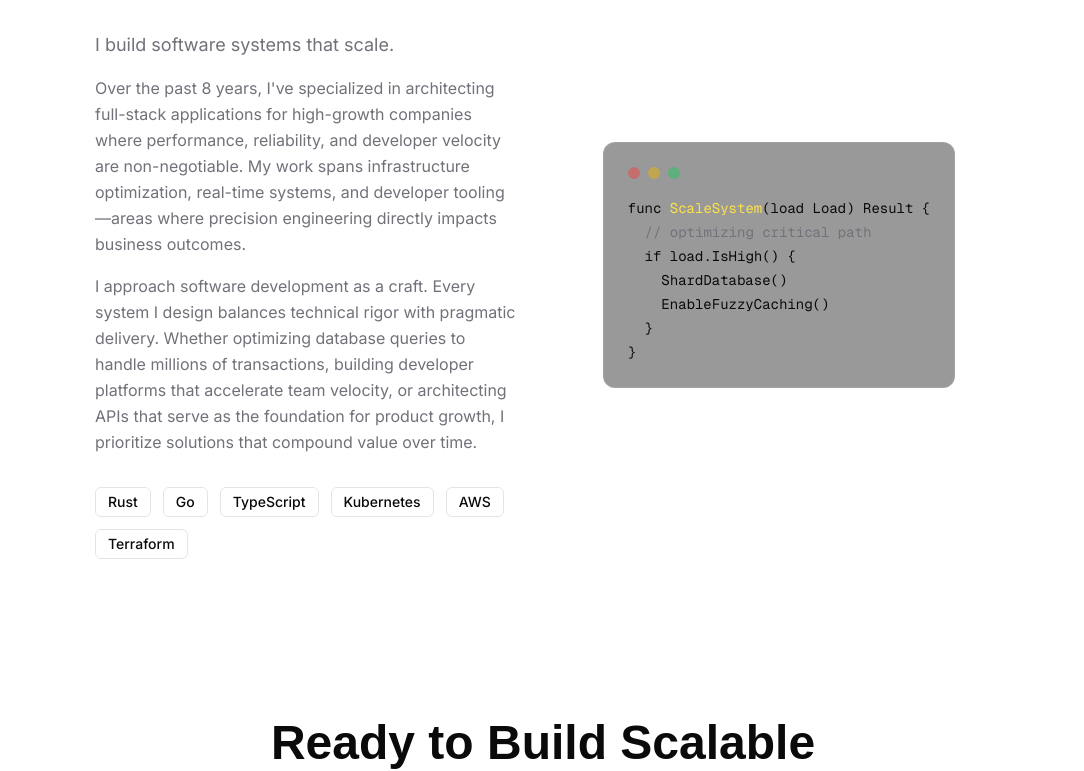
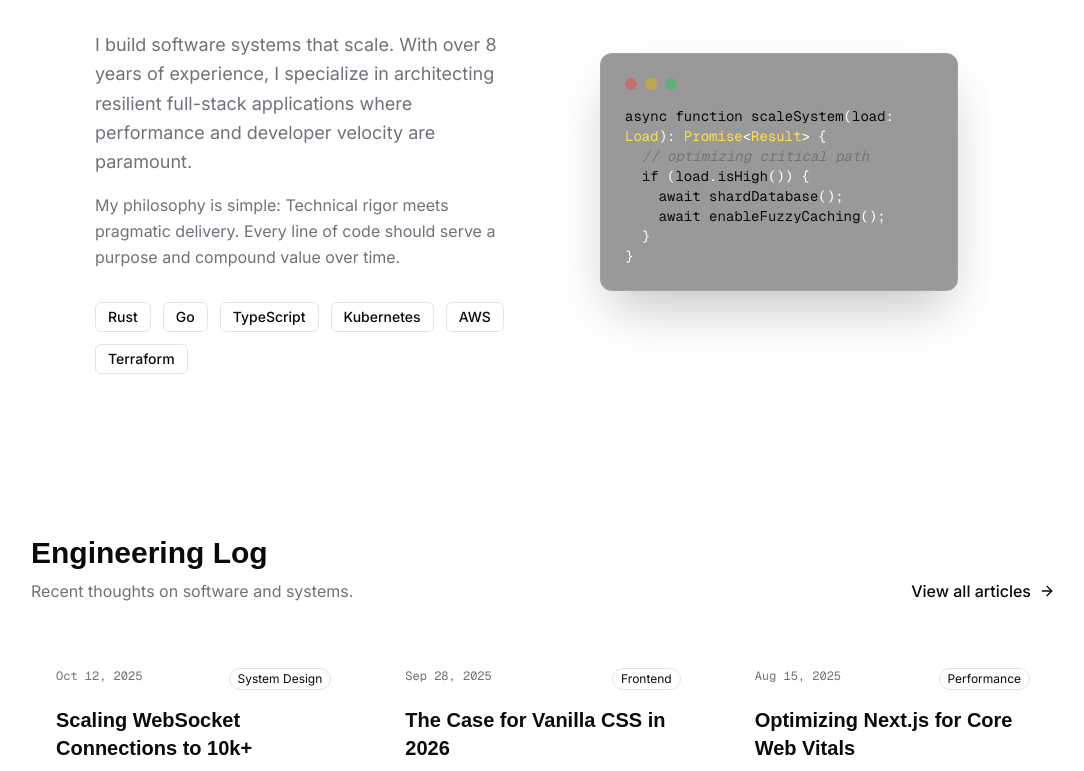
Before and after one commit to Nwachukwuchinedu/my-portfolio, a Next.js app in the folder portfolio-app/: page / in a window 1280 px wide. Shown: the part 1750-2521 px from the top of the page, without its empty margins (97-1181 px from the left). Built offline with nearby package versions, Linux system fonts and the light colour scheme; a web font is replaced by a local one.

Commit message:
feat: add About and Blog Preview sections to the homepage, including a portfolio link and footer.

```diff
--- a/portfolio-app/src/app/page.tsx
+++ b/portfolio-app/src/app/page.tsx
@@ -3,14 +3,30 @@ import { CaseStudiesSection } from "@/components/sections/case-studies";
 import { AboutSection } from "@/components/sections/about";
 import { ContactSection } from "@/components/sections/contact";
 import { UnevenGridBackground } from "@/components/ui/background-grid";
+import { BlogPreviewSection } from "@/components/sections/blog-preview";
+import Link from "next/link";
+import { ArrowRight } from "lucide-react";
 
 export default function Home() {
   return (
     <main className="flex min-h-screen flex-col items-center justify-between bg-background overflow-x-hidden selection:bg-cyan-500/30 selection:text-cyan-200">
       <UnevenGridBackground />
       <HeroSection />
-      <CaseStudiesSection />
+
+      {/* Case Studies Preview with "View All" link */}
+      <div className="relative w-full">
+        <CaseStudiesSection />
+        <div className="absolute bottom-10 left-0 w-full flex justify-center z-20 pointer-events-none">
+          {/* We want the button to be clickable, so pointer-events-auto */}
+          <Link href="/work" className="pointer-events-auto px-6 py-2 rounded-full border border-white/10 bg-black/50 backdrop-blur-md flex items-center gap-2 hover:bg-white/10 transition-colors text-sm font-medium">
+            View Full Portfolio <ArrowRight className="w-4 h-4" />
+          </Link>
+        </div>
+        {/* Add some padding bottom to section in general? CaseStudiesSection has py-20, so it's fine. */}
+      </div>
+
       <AboutSection />
+      <BlogPreviewSection />
       <ContactSection />
 
       {/* Simple Footer */}
--- a/portfolio-app/src/components/sections/about.tsx
+++ b/portfolio-app/src/components/sections/about.tsx
@@ -11,16 +11,13 @@ export function AboutSection() {
                     transition={{ duration: 0.8 }}
                     viewport={{ once: true }}
                 >
-                    <h2 className="text-3xl font-bold mb-6">Master Craftsman</h2>
+                    <h2 className="text-3xl font-bold mb-6 font-display">Master Craftsman</h2>
                     <div className="prose dark:prose-invert">
                         <p className="text-lg leading-relaxed text-muted-foreground">
-                            I build software systems that scale.
+                            I build software systems that scale. With over 8 years of experience, I specialize in architecting resilient full-stack applications where performance and developer velocity are paramount.
                         </p>
                         <p className="mt-4 leading-relaxed text-muted-foreground">
-                            Over the past 8 years, I&apos;ve specialized in architecting full-stack applications for high-growth companies where performance, reliability, and developer velocity are non-negotiable. My work spans infrastructure optimization, real-time systems, and developer tooling—areas where precision engineering directly impacts business outcomes.
-                        </p>
-                        <p className="mt-4 leading-relaxed text-muted-foreground">
-                            I approach software development as a craft. Every system I design balances technical rigor with pragmatic delivery. Whether optimizing database queries to handle millions of transactions, building developer platforms that accelerate team velocity, or architecting APIs that serve as the foundation for product growth, I prioritize solutions that compound value over time.
+                            My philosophy is simple: Technical rigor meets pragmatic delivery. Every line of code should serve a purpose and compound value over time.
                         </p>
                     </div>
 
@@ -38,28 +35,122 @@ export function AboutSection() {
                     whileInView={{ opacity: 1, scale: 1 }}
                     transition={{ duration: 0.8 }}
                     viewport={{ once: true }}
-                    className="relative h-[500px] w-full bg-gradient-to-br from-violet-500/10 to-cyan-500/10 rounded-2xl border border-white/10 overflow-hidden flex items-center justify-center p-8"
+                    className="relative h-[400px] w-full bg-gradient-to-br from-violet-500/10 to-cyan-500/10 rounded-2xl border border-white/10 overflow-hidden flex items-center justify-center p-8"
                 >
-                    {/* Abstract visual representation of systems */}
                     <div className="absolute inset-0 bg-grid-white/[0.02] bg-[size:32px_32px]" />
-                    <div className="relative z-10 p-6 bg-black/40 backdrop-blur-md rounded-xl border border-white/10 max-w-sm">
+                    <div className="relative z-10 p-6 bg-black/40 backdrop-blur-md rounded-xl border border-white/10 max-w-sm w-full shadow-2xl">
                         <div className="flex space-x-2 mb-4">
                             <div className="w-3 h-3 rounded-full bg-red-500/50" />
                             <div className="w-3 h-3 rounded-full bg-yellow-500/50" />
                             <div className="w-3 h-3 rounded-full bg-green-500/50" />
                         </div>
-                        <code className="text-sm font-mono text-cyan-300">
-                            <span className="text-violet-400">func</span> <span className="text-yellow-300">ScaleSystem</span>(load <span className="text-cyan-300">Load</span>) <span className="text-violet-400">Result</span> {"{"}<br />
-                            &nbsp;&nbsp;<span className="text-muted-foreground">// optimizing critical path</span><br />
-                            &nbsp;&nbsp;<span className="text-violet-400">if</span> load.IsHigh() {"{"}<br />
-                            &nbsp;&nbsp;&nbsp;&nbsp;ShardDatabase()<br />
-                            &nbsp;&nbsp;&nbsp;&nbsp;EnableFuzzyCaching()<br />
-                            &nbsp;&nbsp;{"}"}<br />
-                            {"}"}
-                        </code>
+                        <div className="text-sm font-mono text-cyan-300 min-h-[120px]">
+                            <TypewriterCode />
+                        </div>
                     </div>
                 </motion.div>
             </div>
         </section>
     )
 }
+
+function TypewriterCode() {
+    const codeString = `async function scaleSystem(load: Load): Promise<Result> {
+  // optimizing critical path
+  if (load.isHigh()) {
+    await shardDatabase();
+    await enableFuzzyCaching();
+  }
+  return { status: "optimized" };
+}`;
+
+    // Simple tokenizer for syntax highlighting
+    const getHighlightClass = (word: string) => {
+        if (["async", "function", "if", "return", "await"].includes(word)) return "text-violet-400";
+        if (["Load", "Promise", "Result"].includes(word)) return "text-yellow-300";
+        if (["scaleSystem", "shardDatabase", "enableFuzzyCaching", "isHigh"].includes(word)) return "text-cyan-300";
+        if (word.startsWith("//")) return "text-muted-foreground"; // content handles comments logic better below
+        if (word.startsWith('"')) return "text-green-400";
+        return "text-white";
+    };
+
+    // We split by segments to preserve colors, but animate chars
+    // Actually, easiest way for React + Framer "Typewriter" with colors:
+    // Render the full colored tree, but mask it with a revealing motion div?
+    // OR animate opacity of each character.
+    // Let's do char-by-char.
+
+    // Custom splitting logic to handle highlighted segments
+    // This is a simplified "manual" highlight approach for clarity/performance
+    const tokens = [
+        { text: "async", color: "text-violet-400" },
+        { text: " ", color: "text-white" },
+        { text: "function", color: "text-violet-400" },
+        { text: " ", color: "text-white" },
+        { text: "scaleSystem", color: "text-cyan-300" },
+        { text: "(", color: "text-white" },
+        { text: "load", color: "text-foreground" },
+        { text: ": ", color: "text-white" },
+        { text: "Load", color: "text-yellow-300" },
+        { text: ")", color: "text-white" },
+        { text: ": ", color: "text-white" },
+        { text: "Promise", color: "text-yellow-300" },
+        { text: "<", color: "text-white" },
+        { text: "Result", color: "text-yellow-300" },
+        { text: "> ", color: "text-white" },
+        { text: "{", color: "text-white" },
+        { text: "\n  ", color: "text-white" },
+        { text: "// optimizing critical path", color: "text-muted-foreground italic" },
+        { text: "\n  ", color: "text-white" },
+        { text: "if", color: "text-violet-400" },
+        { text: " ", color: "text-white" },
+        { text: "(", color: "text-white" },
+        { text: "load", color: "text-foreground" },
+        { text: ".", color: "text-white" },
+        { text: "isHigh", color: "text-cyan-300" },
+        { text: "()", color: "text-white" },
+        { text: ") ", color: "text-white" },
+        { text: "{", color: "text-white" },
+        { text: "\n    ", color: "text-white" },
+        { text: "await", color: "text-violet-400" },
+        { text: " ", color: "text-white" },
+        { text: "shardDatabase", color: "text-cyan-300" },
+        { text: "();", color: "text-white" },
+        { text: "\n    ", color: "text-white" },
+        { text: "await", color: "text-violet-400" },
+        { text: " ", color: "text-white" },
+        { text: "enableFuzzyCaching", color: "text-cyan-300" },
+        { text: "();", color: "text-white" },
+        { text: "\n  ", color: "text-white" },
+        { text: "}", color: "text-white" },
+        { text: "\n}", color: "text-white" },
+    ];
+
+    /*
+       To animate char by char, we flatten tokens into an array of characters with metadata
+    */
+    const chars = tokens.flatMap(token =>
+        token.text.split("").map(char => ({ char, color: token.color }))
+    );
+
+    return (
+        <div className="font-mono text-xs md:text-sm leading-relaxed whitespace-pre-wrap">
+            {chars.map((item, i) => (
+                <motion.span
+                    key={i}
+                    initial={{ opacity: 0 }}
+                    whileInView={{ opacity: 1 }}
+                    transition={{ duration: 0.01, delay: i * 0.03 }} // Fast typing speed
+                    className={item.color}
+                >
+                    {item.char}
+                </motion.span>
+            ))}
+            <motion.span
+                animate={{ opacity: [0, 1, 0] }}
+                transition={{ repeat: Infinity, duration: 0.8 }}
+                className="inline-block w-2 h-4 bg-cyan-400 ml-1 align-middle"
+            />
+        </div>
+    );
+}
--- /dev/null
+++ b/portfolio-app/src/components/sections/blog-preview.tsx
@@ -0,0 +1,62 @@
+"use client"
+import { motion } from "framer-motion";
+import { ArrowRight } from "lucide-react";
+import Link from "next/link";
+
+export function BlogPreviewSection() {
+    const posts = [
+        {
+            title: "Scaling WebSocket Connections to 10k+",
+            date: "Oct 12, 2025",
+            tag: "System Design"
+        },
+        {
+            title: "The Case for Vanilla CSS in 2026",
+            date: "Sep 28, 2025",
+            tag: "Frontend"
+        },
+        {
+            title: "Optimizing Next.js for Core Web Vitals",
+            date: "Aug 15, 2025",
+            tag: "Performance"
+        }
+    ];
+
+    return (
+        <section className="relative z-10 py-20 w-full px-4 border-t border-white/5">
+            <div className="max-w-5xl mx-auto">
+                <div className="flex flex-col md:flex-row md:items-end justify-between mb-10 gap-4">
+                    <div>
+                        <h2 className="text-3xl font-bold font-display mb-2">Engineering Log</h2>
+                        <p className="text-muted-foreground">Recent thoughts on software and systems.</p>
+                    </div>
+                    <Link href="/blog" className="flex items-center gap-2 text-cyan-400 hover:text-cyan-300 transition-colors font-medium group">
+                        View all articles <ArrowRight className="w-4 h-4 group-hover:translate-x-1 transition-transform" />
+                    </Link>
+                </div>
+
+                <div className="grid grid-cols-1 md:grid-cols-3 gap-6">
+                    {posts.map((post, i) => (
+                        <motion.a
+                            href="/blog"
+                            key={i}
+                            initial={{ opacity: 0, y: 20 }}
+                            whileInView={{ opacity: 1, y: 0 }}
+                            transition={{ duration: 0.5, delay: i * 0.1 }}
+                            viewport={{ once: true }}
+                            className="p-6 rounded-xl border border-white/10 bg-white/5 hover:bg-white/10 transition-colors group cursor-pointer"
+                        >
+                            <div className="flex justify-between items-start mb-4">
+                                <span className="text-xs font-mono text-muted-foreground">{post.date}</span>
+                                <span className="px-2 py-0.5 rounded-full bg-cyan-500/10 text-cyan-400 text-xs border border-cyan-500/20">{post.tag}</span>
+                            </div>
+                            <h3 className="text-xl font-bold font-display mb-2 group-hover:text-cyan-200 transition-colors line-clamp-2">
+                                {post.title}
+                            </h3>
+                        </motion.a>
+                    ))}
+                </div>
+            </div>
+        </section>
+    );
+}
```
